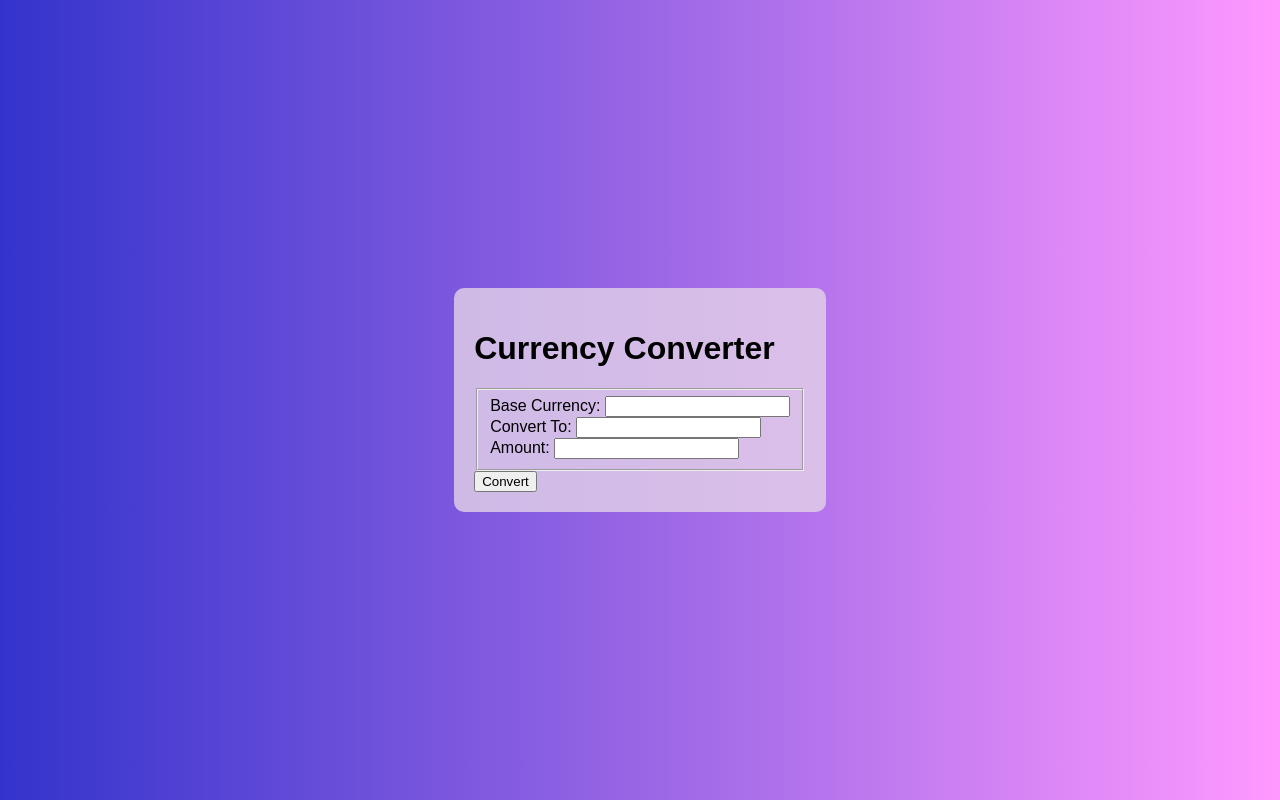
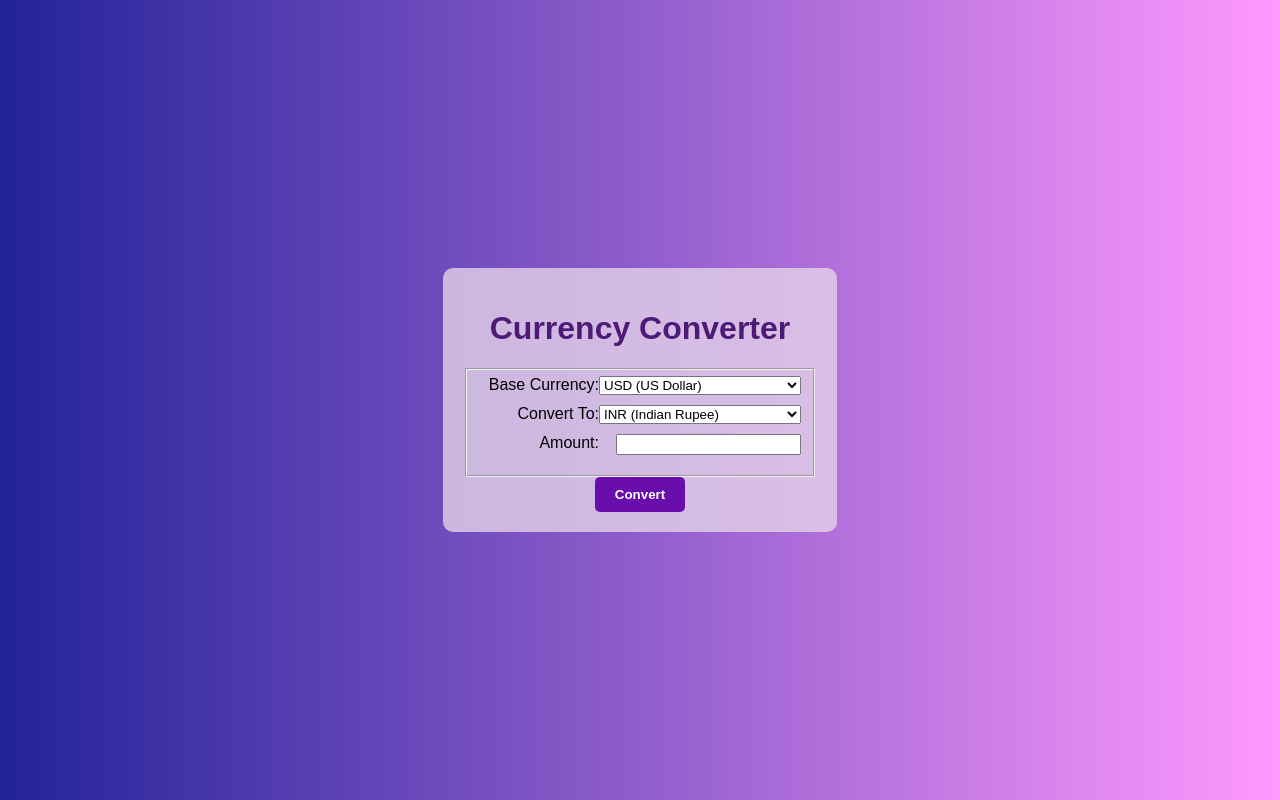
Before and after one commit to gadejaganmohan/currency_converter_flask, a Flask app: page / in a window 1280 px wide. Run offline with Flask 3, Linux system fonts and the light colour scheme.

Commit message:
final commit

```diff
--- a/currency_converter.py
+++ b/currency_converter.py
@@ -37,9 +37,10 @@ def convert_currency(cur1,cur2,value):
    #endpoint = f"/v1/latest?apikey={API_KEY}&currencies={cur2}&base_currency={cur1}"
    conversion = exchange_rate(cur1,cur2)
    product = conversion * float(value)
+   rounded_product = round(product,2)
    print(f"{value} {cur1} is equal to {product} {cur2}")
    print("----------------------------------------------")
-   return product
+   return rounded_product
 def main():
  while True:
     choice = input("Enter a command (q to quit): ").lower()
--- a/templates/index.html
+++ b/templates/index.html
@@ -4,24 +4,133 @@
   <meta charset="UTF-8">
   <meta name="viewport" content="width=device-width, initial-scale=1.0">
   <title>Currency Converter</title>
+  <style>
+    .form-group {
+      display: flex; /* Make the group a flexbox container */
+      justify-content: space-between; /* Equally distribute content horizontally */
+      margin-bottom: 10px; /* Add some space between groups */
+    }
+    .form-group label {
+      width: 120px; /* Set width for labels */
+      text-align: right; /* Align labels to the right */
+    }
+    .convert-button {
+      background-color: #6A0DAD; /* Use a lighter gray for a duller effect */
+      color: white; /* Set text color to white for better readability */
+      padding: 10px 20px; /* Add some padding for visual balance */
+      border: none; /* Remove default border */
+      border-radius: 5px; /* Add a slight rounded corner effect */
+      font-weight: bold; /* Make text bold for emphasis */
+      cursor: pointer; /* Set cursor to pointer on hover */
+    }
+    .convert-button:active { /* Style for button on click */
+      background-color: #9932CC; /* Darken slightly on click */
+      transform: translateY(2px); /* Move button down slightly on click */
+      transition: all 0.1s ease-in-out; /* Smooth transition for click effect */
+    }
+    h1 {
+      text-align: center; /* Center align the heading */
+      color: #4D1A78;
+    }
+  </style>
 </head>
-<body style="background: linear-gradient(to right, #3333cc, #ff99ff); display: flex; justify-content: center; align-items: center; min-height: 100vh; font-family: sans-serif; margin: 0;">
+<body style="background: linear-gradient(to right, #222299, #ff99ff); display: flex; justify-content: center; align-items: center; min-height: 100vh; font-family: sans-serif; margin: 0;">
   <main class="converter" style="background-color: rgba(228, 211, 233, 0.8); border-radius: 10px; padding: 20px;">
     <h1>Currency Converter</h1>
     <form method="POST" action="/convert">
       <fieldset>
-        <label for="base_currency">Base Currency:</label>
-        <input type="text" id="base_currency" name="base_currency" >
-        <br>
-        <label for="convert_to">Convert To:</label>
-        <input type="text" id="convert_to" name="convert_to"  >
-        <br>
-        <label for="amount">Amount:</label>
-        <input type="number" id="amount" name="amount" >
-        <br>
+        <div class="form-group">
+          <label for="base_currency">Base Currency:</label>
+          <select id="base_currency" name="base_currency">
+            <option value="USD">USD (US Dollar)</option>
+            <option value="EUR">EUR (Euro)</option>
+            <option value="JPY">JPY (Japanese Yen)</option>
+            <option value="BGN">BGN (Bulgarian Lev)</option>
+            <option value="CZK">CZK (Czech Republic Koruna)</option>
+            <option value="DKK">DKK (Danish Krone)</option>
+            <option value="GBP">GBP (British Pound Sterling)</option>
+            <option value="HUF">HUF (Hungarian Forint)</option>
+            <option value="PLN">PLN (Polish Zloty)</option>
+            <option value="RON">RON (Romanian Leu)</option>
+            <option value="SEK">SEK (Swedish Krona)</option>
+            <option value="CHF">CHF (Swiss Franc)</option>
+            <option value="ISK">ISK (Icelandic Króna)</option>
+            <option value="NOK">NOK (Norwegian Krone)</option>
+            <option value="HRK">HRK (Croatian Kuna)</option>
+            <option value="RUB">RUB (Russian Ruble)</option>
+            <option value="TRY">TRY (Turkish Lira)</option>
+            <option value="AUD">AUD (Australian Dollar)</option>
+            <option value="BRL">BRL (Brazilian Real)</option>
+            <option value="CAD">CAD (Canadian Dollar)</option>
+            <option value="CNY">CNY (Chinese Yuan)</option>
+            <option value="HKD">HKD (Hong Kong Dollar)</option>
+            <option value="IDR">IDR (Indonesian Rupiah)</option>
+            <option value="ILS">ILS (Israeli New Sheqel)</option>
+            <option value="INR">INR (Indian Rupee)</option>
+            <option value="KRW">KRW (South Korean Won)</option>
+            <option value="MXN">MXN (Mexican Peso)</option>
+            <option value="MYR">MYR (Malaysian Ringgit)</option>
+            <option value="NZD">NZD (New Zealand Dollar)</option>
+            <option value="PHP">PHP (Philippine Peso)</option>
+            <option value="SGD">SGD (Singapore Dollar)</option>
+            <option value="THB">THB (Thai Baht)</option>
+            <option value="ZAR">ZAR (South African Rand)</option>
+          </select>
+        </div>
+        <div class="form-group">
+          <label for="convert_to">Convert To:</label>
+          <select id="convert_to" name="convert_to">
+            <option value="INR">INR (Indian Rupee)</option>
+            <option value="EUR">EUR (Euro)</option>
+            <option value="USD">USD (US Dollar)</option>
+            <option value="JPY">JPY (Japanese Yen)</option>
+            <option value="BGN">BGN (Bulgarian Lev)</option>
+            <option value="CZK">CZK (Czech Republic Koruna)</option>
+            <option value="DKK">DKK (Danish Krone)</option>
+            <option value="GBP">GBP (British Pound Sterling)</option>
+            <option value="HUF">HUF (Hungarian Forint)</option>
+            <option value="PLN">PLN (Polish Zloty)</option>
+            <option value="RON">RON (Romanian Leu)</option>
+            <option value="SEK">SEK (Swedish Krona)</option>
+            <option value="CHF">CHF (Swiss Franc)</option>
+            <option value="ISK">ISK (Icelandic Króna)</option>
+            <option value="NOK">NOK (Norwegian Krone)</option>
+            <option value="HRK">HRK (Croatian Kuna)</option>
+            <option value="RUB">RUB (Russian Ruble)</option>
+            <option value="TRY">TRY (Turkish Lira)</option>
+            <option value="AUD">AUD (Australian Dollar)</option>
+            <option value="BRL">BRL (Brazilian Real)</option>
+            <option value="CAD">CAD (Canadian Dollar)</option>
+            <option value="CNY">CNY (Chinese Yuan)</option>
+            <option value="HKD">HKD (Hong Kong Dollar)</option>
+            <option value="IDR">IDR (Indonesian Rupiah)</option>
+            <option value="ILS">ILS (Israeli New Sheqel)</option>
+            <option value="KRW">KRW (South Korean Won)</option>
+            <option value="MXN">MXN (Mexican Peso)</option>
+            <option value="MYR">MYR (Malaysian Ringgit)</option>
+            <option value="NZD">NZD (New Zealand Dollar)</option>
+            <option value="PHP">PHP (Philippine Peso)</option>
+            <option value="SGD">SGD (Singapore Dollar)</option>
+            <option value="THB">THB (Thai Baht)</option>
+            <option value="ZAR">ZAR (South African Rand)</option>
+          </select>
+        </div>
+        <div class="form-group">
+          <label for="amount">Amount:</label>
+          <input type="number" id="amount" name="amount" min="0" onblur="validateAmount()">
+        </div>
       </fieldset>
-      <button type="submit">Convert</button>
+      <div style="text-align: center;">
+        <button type="submit" class="convert-button">Convert</button>
+      </div>
     </form>
-  </main>
-</body>
-</html>
+    <script>
+      function validateAmount() {
+        var amountInput = document.getElementById("amount");
+        var amountValue = parseFloat(amountInput.value);
+        if (amountValue < 0) {
+          amountInput.value = ""; // Clear the input if negative
+          alert("Please enter a non-negative amount.");
+        }
+      }
+    </script
```
